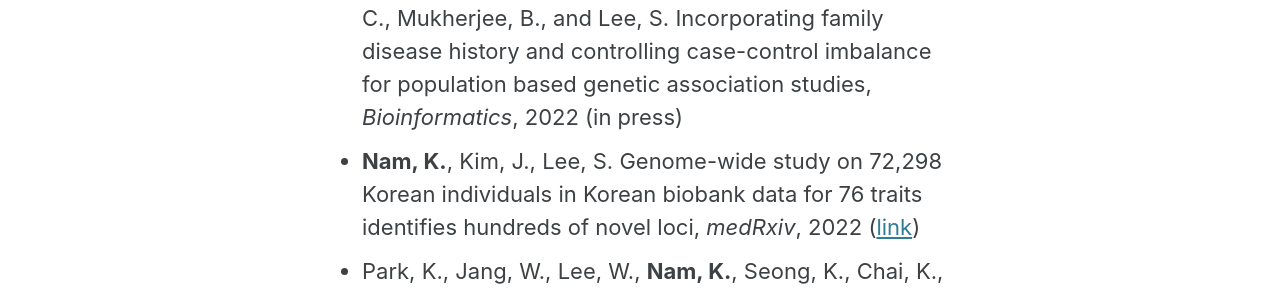
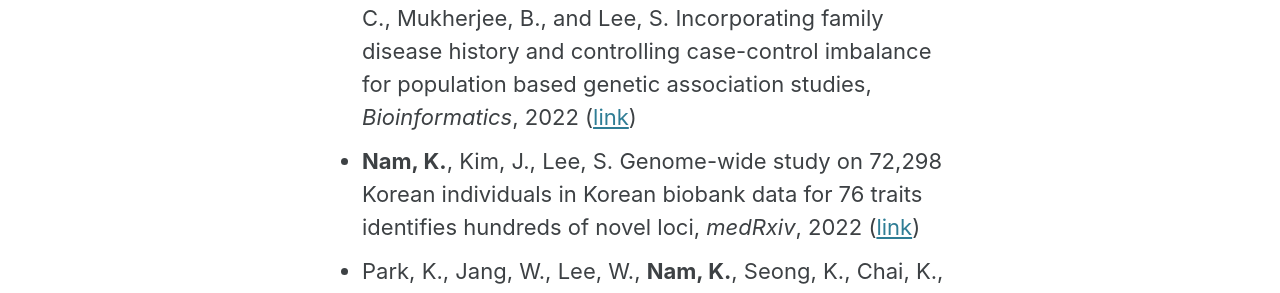
Before and after one commit to namks/namks.github.io, a Jekyll site: the page built from index.md, in a window 1280 px wide. Shown: the part 1108-1401 px from the top of the page. Built offline with Jekyll 4.4.1, drawn with Linux system fonts in a browser that asks for light colours; cached includes are drawn as plain includes; our own code applies the rules of GitHub Pages for plain Markdown files; the list of posts is cut into pages by our own code.

Commit message:
Update index.md

```diff
--- a/index.md
+++ b/index.md
@@ -22,7 +22,7 @@ Whenever you commit to this repository, GitHub Pages will run [Jekyll](https://j
 
 ### Publications
 
-- Zhuang, Y., Wolford, B., **Nam, K.**, Bi, W., Zhou, W., Willer, C., Mukherjee, B., and Lee, S. Incorporating family disease history and controlling case-control imbalance for population based genetic association studies, _Bioinformatics_, 2022 (in press)
+- Zhuang, Y., Wolford, B., **Nam, K.**, Bi, W., Zhou, W., Willer, C., Mukherjee, B., and Lee, S. Incorporating family disease history and controlling case-control imbalance for population based genetic association studies, _Bioinformatics_, 2022 ([link](https://doi.org/10.1093/bioinformatics/btac459))
 - **Nam, K.**, Kim, J., Lee, S. Genome-wide study on 72,298 Korean individuals in Korean biobank data for 76 traits identifies hundreds of novel loci, _medRxiv_, 2022 ([link](https://www.medrxiv.org/content/10.1101/2022.02.23.22271389v1))
 - Park, K., Jang, W., Lee, W., **Nam, K.**, Seong, K., Chai, K., and Li, W. Real-time Mask Detection on Google Edge TPU, _arXiv_, 2020 ([link](https://arxiv.org/abs/2010.04427))
 - **Nam, K**. Momentum effects based on style comovement, 2013 (M.S. thesis, written in Korean) ([link](http://library.kaist.ac.kr/search/detail/view.do?bibCtrlNo=569786&flag=dissertation))
```
